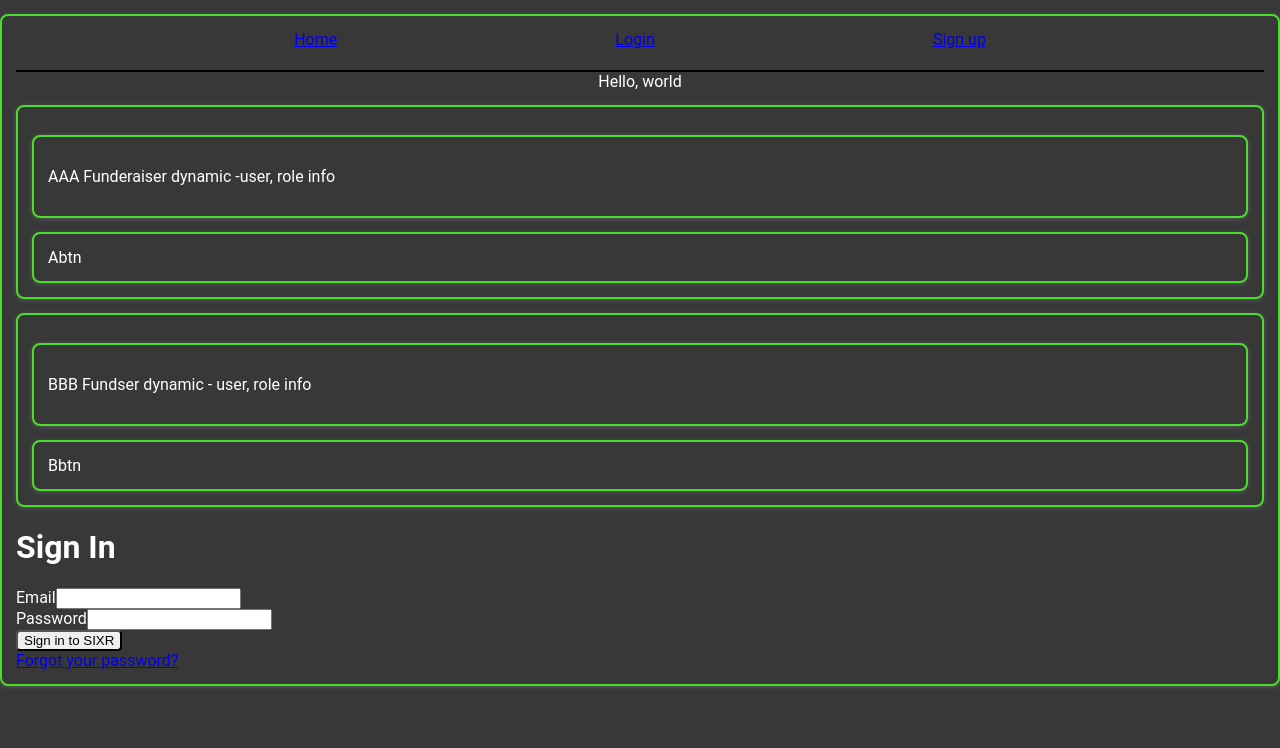
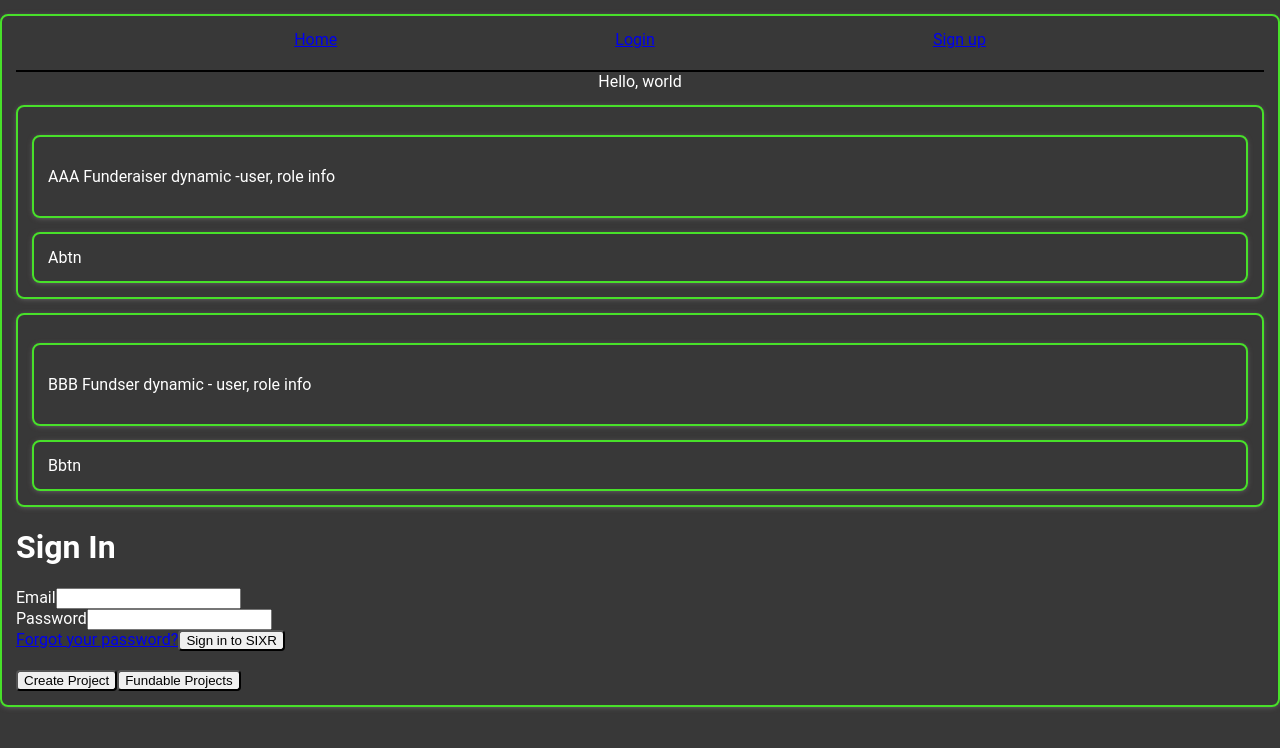
Before and after one commit to s-munro/front-end-1, a React (Create React App) app in the folder vr-funding/: page /login in a window 1280 px wide. Shown: the top 748 px of the page. Built offline with nearby package versions, Linux system fonts and the light colour scheme.

Commit message:
Added Funder/Fundraiser buttons

```diff
--- a/vr-funding/src/components/Login.js
+++ b/vr-funding/src/components/Login.js
@@ -47,10 +47,13 @@ const Login = () => {
           <label htmlFor="password">Password</label>
           <input name="password" id="password" type="password"></input>
         </div>
+        <a href=" ">Forgot your password?</a>
 
         <button>Sign in to SIXR</button>
         <br></br>
-        <a href=" ">Forgot your password?</a>
+        <br></br>
+        <button>Create Project</button>
+        <button>Fundable Projects</button>
       </form>
     </div>
   );
```
